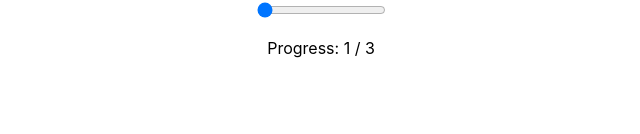
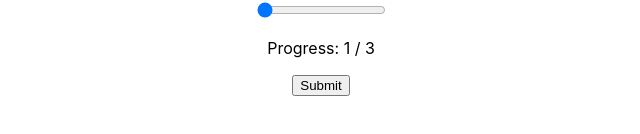
Before and after one commit to SkinnyPigeon/poc_questionnaire, a React (Create React App) app: page / in a window 1280 px wide. Shown: the part 236-370 px from the top of the page, without its empty margins (319-959 px from the left). Built offline with nearby package versions, Linux system fonts and the light colour scheme.

Commit message:
starting to try to email the results out

```diff
--- a/package.json
+++ b/package.json
@@ -5,6 +5,7 @@
   "dependencies": {
     "bootstrap": "^4.5.2",
     "cra-template": "1.0.3",
+    "node-mailjet": "^3.3.1",
     "react": "^16.13.1",
     "react-dom": "^16.13.1",
     "react-scripts": "3.4.3"
--- a/src/components/questionContainer/QuestionContainer.js
+++ b/src/components/questionContainer/QuestionContainer.js
@@ -2,6 +2,7 @@ import React, { Component } from 'react';
 import Navigation from '../navigation/Navigation';
 import Slider from '../slider/Slider';
 import ProgressTracker from '../progressTracker/ProgressTracker';
+import Submit from '../submit/Submit';
 
 export default class QuestionContainer extends Component {
 
@@ -65,6 +66,7 @@ export default class QuestionContainer extends Component {
                     handlePrevious={this.handlePrevious}
                 />
                 <ProgressTracker max={String(max)} value={questionNumber}/>
+                <Submit questions={this.state.questions}/>
             </div>
         )
     }
--- /dev/null
+++ b/src/components/submit/Submit.js
@@ -0,0 +1,36 @@
+import React, { Component } from 'react';
+import styles from './Submit.module.css';
+
+export default class Submit extends Component {
+
+    handleKeyDown = (e) => {
+        if(e.key === 'Enter') {
+            this.handleSubmission()
+        }
+    }
+
+    handleSubmission = () => {
+        console.log("Submitting")
+        let results = this.extractQsAndAs()
+        console.log(results)
+    }
+
+    extractQsAndAs = () => {
+        let questions = {}
+        for(let key in this.props.questions) {
+            questions[key] = {
+                question: this.props.questions[key].question.props.question,
+                rating: this.props.questions[key].answer
+            }
+        }
+        return questions
+    }
+
+    render() {
+        return (
+            <div className={styles.wrapper}>
+                <button onClick={this.handleSubmission} onKeyDown={this.handleKeyDown}>Submit</button>
+            </div>
+        )
+    }
+}
--- /dev/null
+++ b/src/components/submit/Submit.module.css
@@ -0,0 +1,5 @@
+.wrapper {
+    width: 100%;
+    margin: 0 auto;
+    text-align: center;
+}
```
Also changed, not shown: 2 other files (tests, documents, lock files or other folders).
